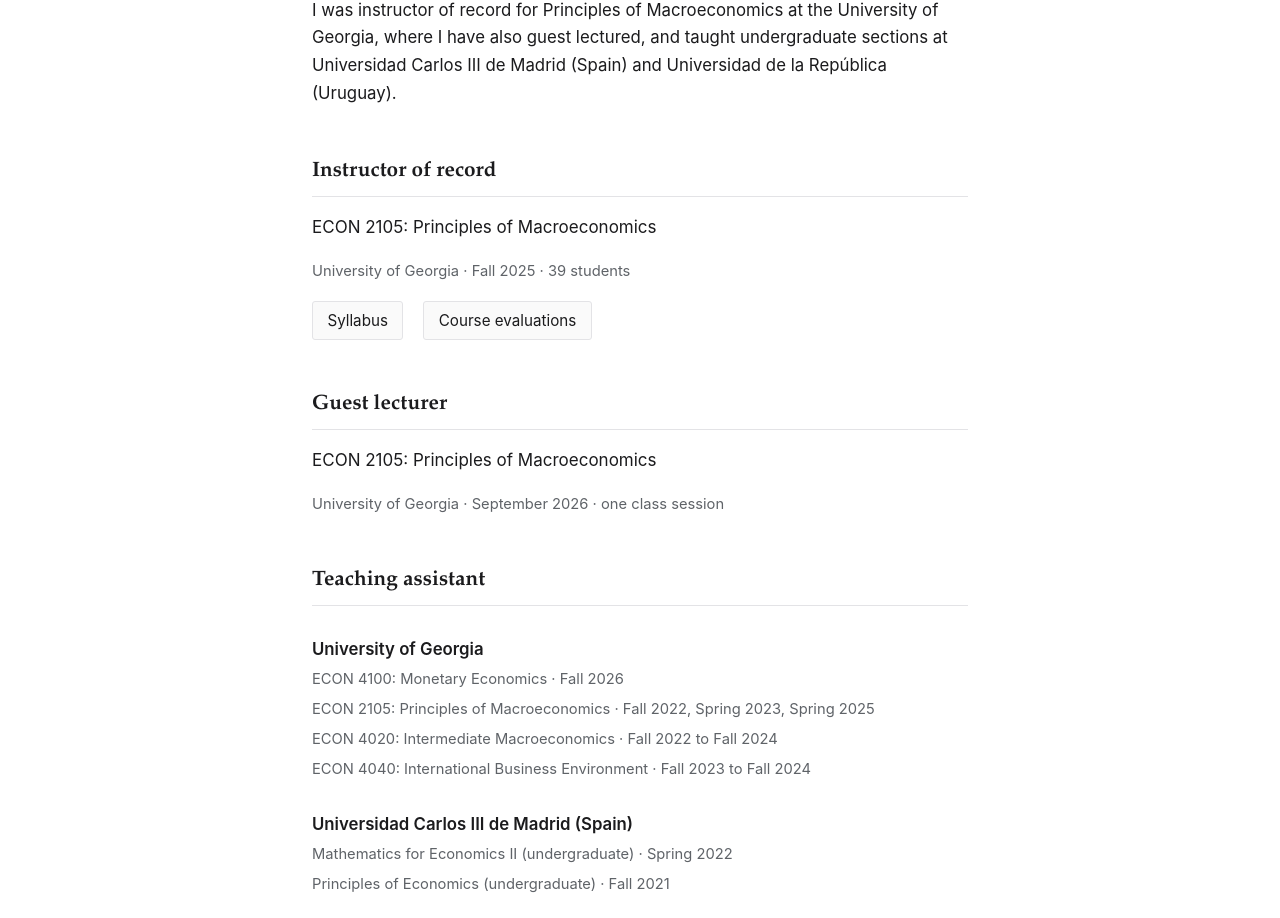
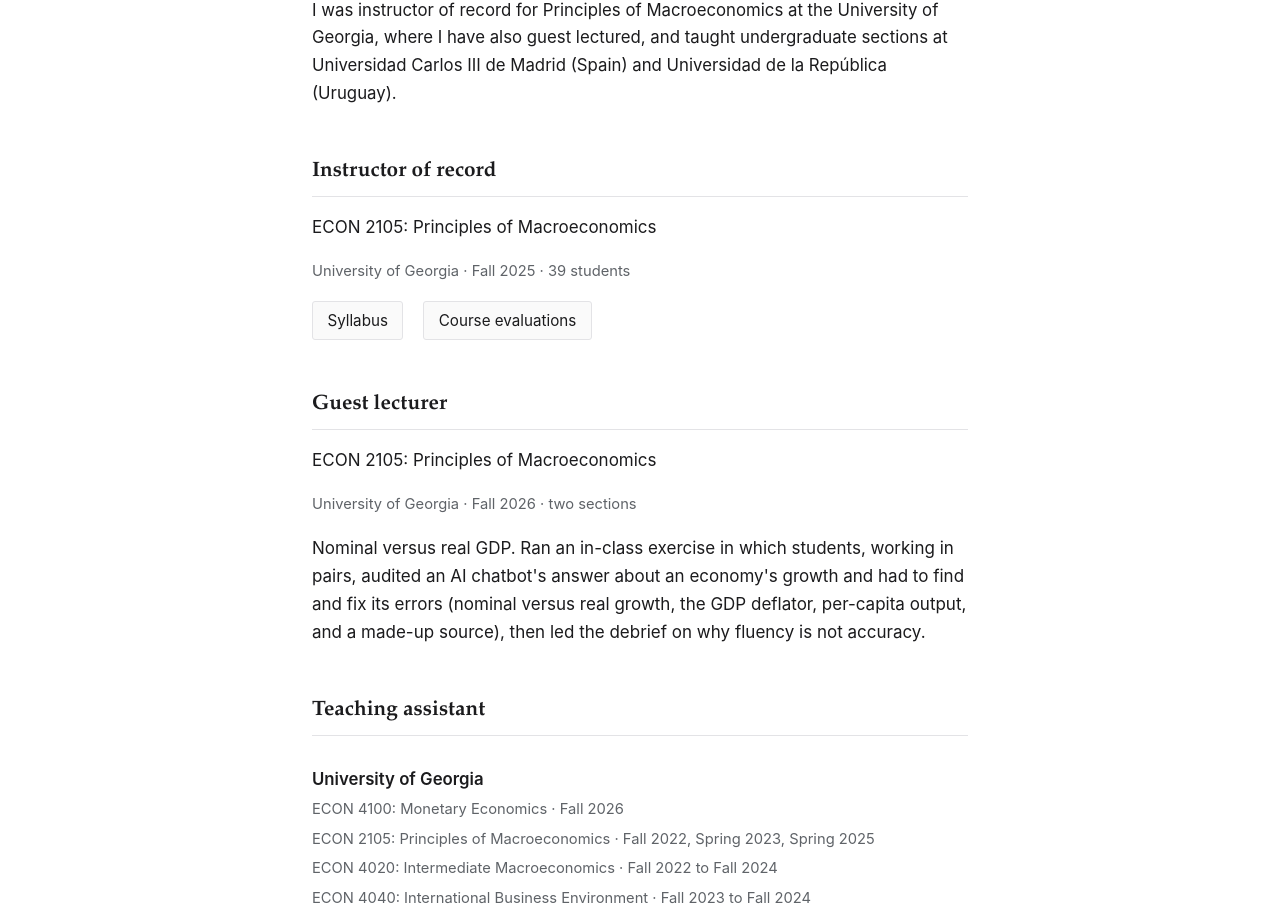
Before and after one commit to GabrielMerlo/gabrielmerlo.github.io, a plain HTML site: page teaching.html in a window 1280 px wide. Shown: the part 173-1091 px from the top of the page. Drawn offline with Linux system fonts and the light colour scheme.

Commit message:
Describe guest lecture

```diff
--- a/teaching.html
+++ b/teaching.html
@@ -59,7 +59,11 @@
 
   <div class="course">
     <p class="title">ECON 2105: Principles of Macroeconomics</p>
-    <p class="role">University of Georgia &middot; September 2026 &middot; one class session</p>
+    <p class="role">University of Georgia &middot; Fall 2026 &middot; two sections</p>
+    <p>Nominal versus real GDP. Ran an in-class exercise in which students, working in pairs,
+    audited an AI chatbot's answer about an economy's growth and had to find and fix its errors
+    (nominal versus real growth, the GDP deflator, per-capita output, and a made-up source), then
+    led the debrief on why fluency is not accuracy.</p>
   </div>
 
   <h2>Teaching assistant</h2>
```
